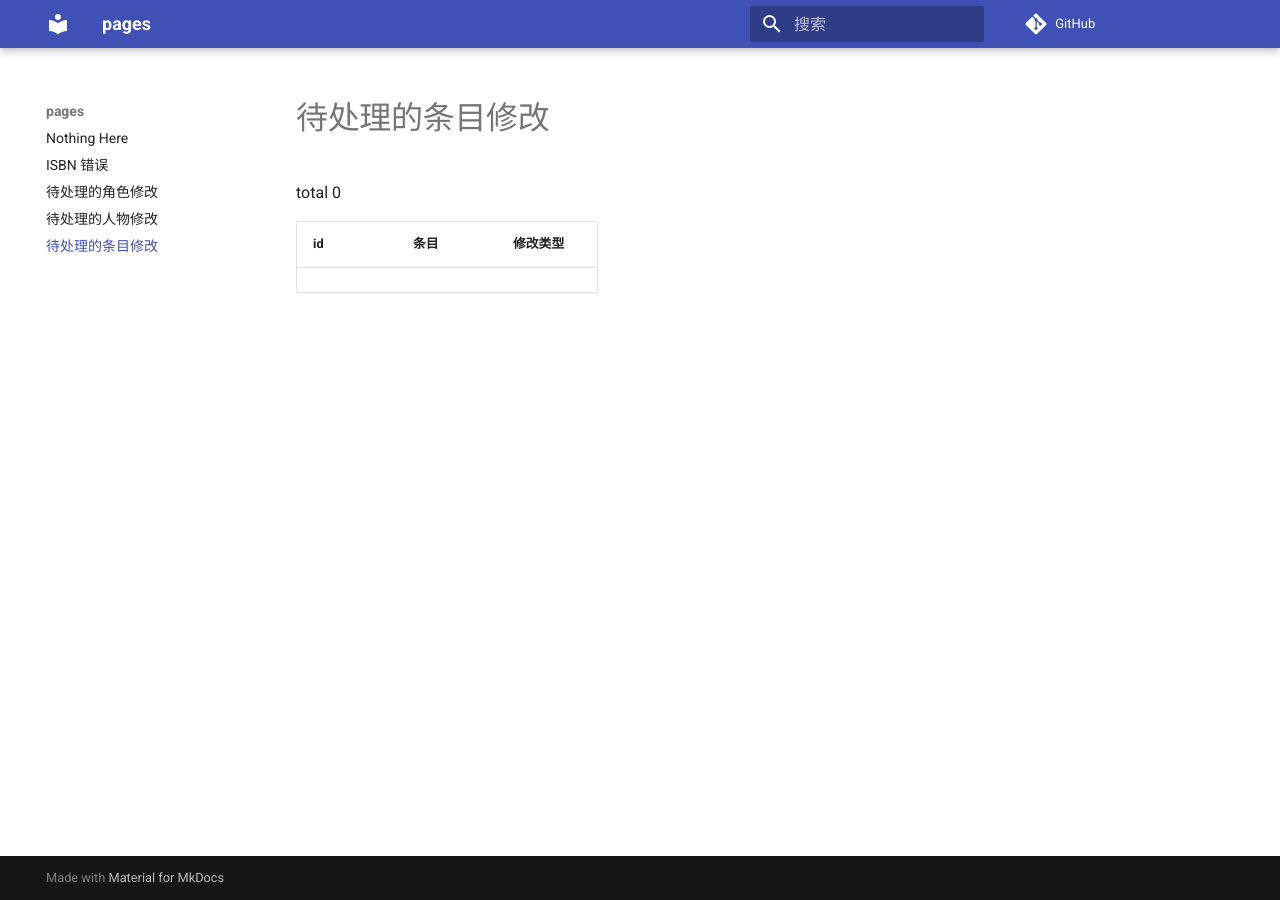
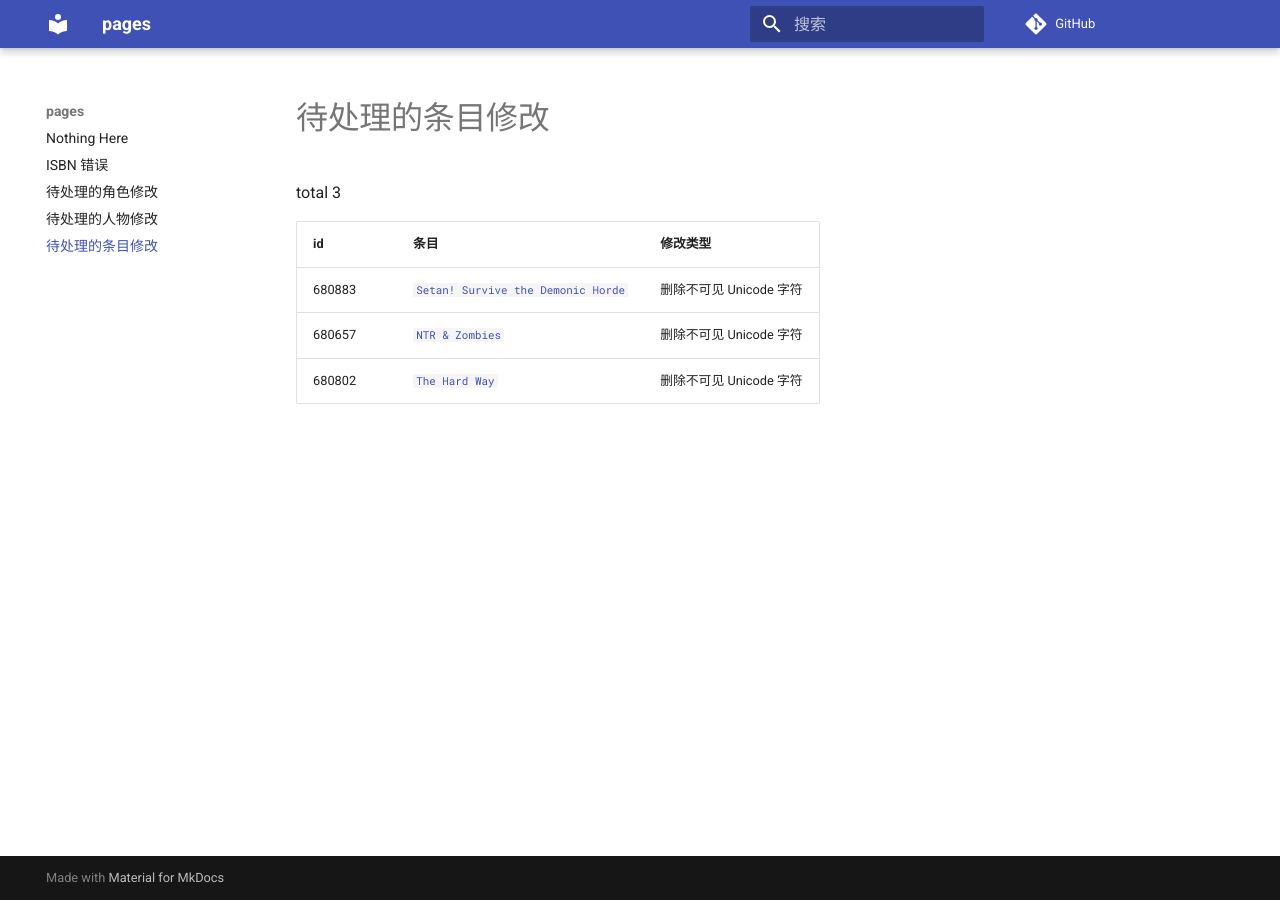
Before and after one commit to trim21/bangumi-pages, an MkDocs documentation site: the page built from docs/pending-subject-changes.md, in a window 1280 px wide. Built offline with MkDocs 1.6.1 and Material for MkDocs 9.7.7, drawn with Linux system fonts in a browser that asks for light colours; comment, search, counter and statistics services are not loaded.

Commit message:
update pending-changes.md

```diff
--- a/docs/pending-subject-changes.md
+++ b/docs/pending-subject-changes.md
@@ -1,6 +1,9 @@
 # 待处理的条目修改
 
-total 0
+total 3
 
 | id | 条目 | 修改类型 |
 | --- | --- | --- |
+| 680883 | [`Setan! Survive the Demonic Horde`](https://bgm.tv/subject/680883) | 删除不可见 Unicode 字符 |
+| 680657 | [`NTR & Zombies`](https://bgm.tv/subject/680657) | 删除不可见 Unicode 字符 |
+| 680802 | [`The Hard Way`](https://bgm.tv/subject/680802) | 删除不可见 Unicode 字符 |
```
